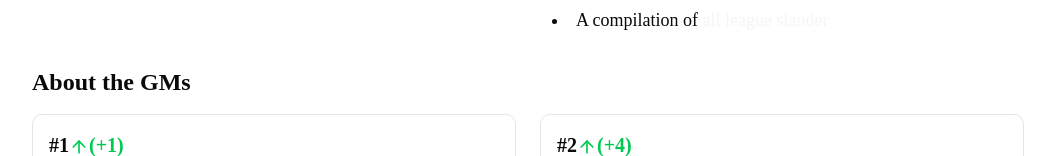
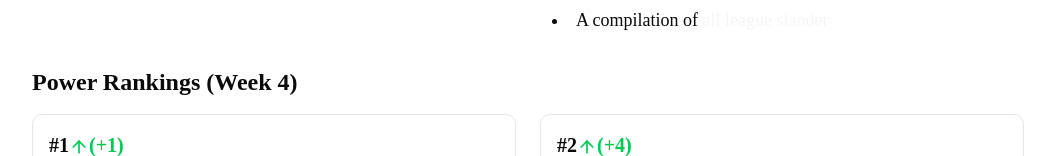
Before and after one commit to LoganMiller5505/fantasy-nextjs-website, a Next.js app: page / in a window 1280 px wide. Shown: the part 359-515 px from the top of the page, without its empty margins (112-1167 px from the left). Built offline with nearby package versions, Linux system fonts and the light colour scheme.

Commit message:
Forgot to add title

```diff
--- a/app/page.tsx
+++ b/app/page.tsx
@@ -37,7 +37,7 @@ export default async function Page() {
       </section>
 
       <section className="space-y-4">
-        <h2>About the GMs</h2>
+        <h2>Power Rankings (Week 4)</h2>
         <div className="grid gap-6 sm:grid-cols-3 lg:grid-cols-2">
           {[...powerRankings]
             .sort((a, b) => a.newRank - b.newRank)
```
